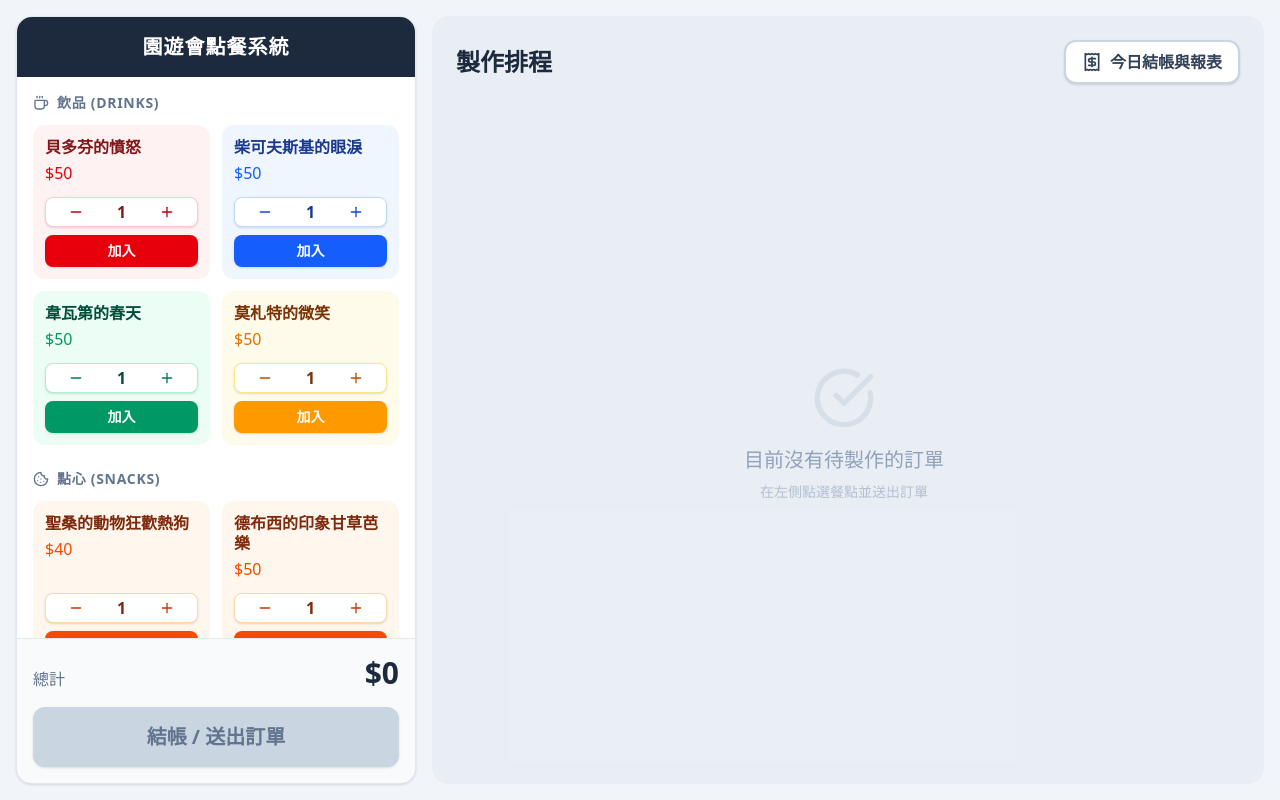
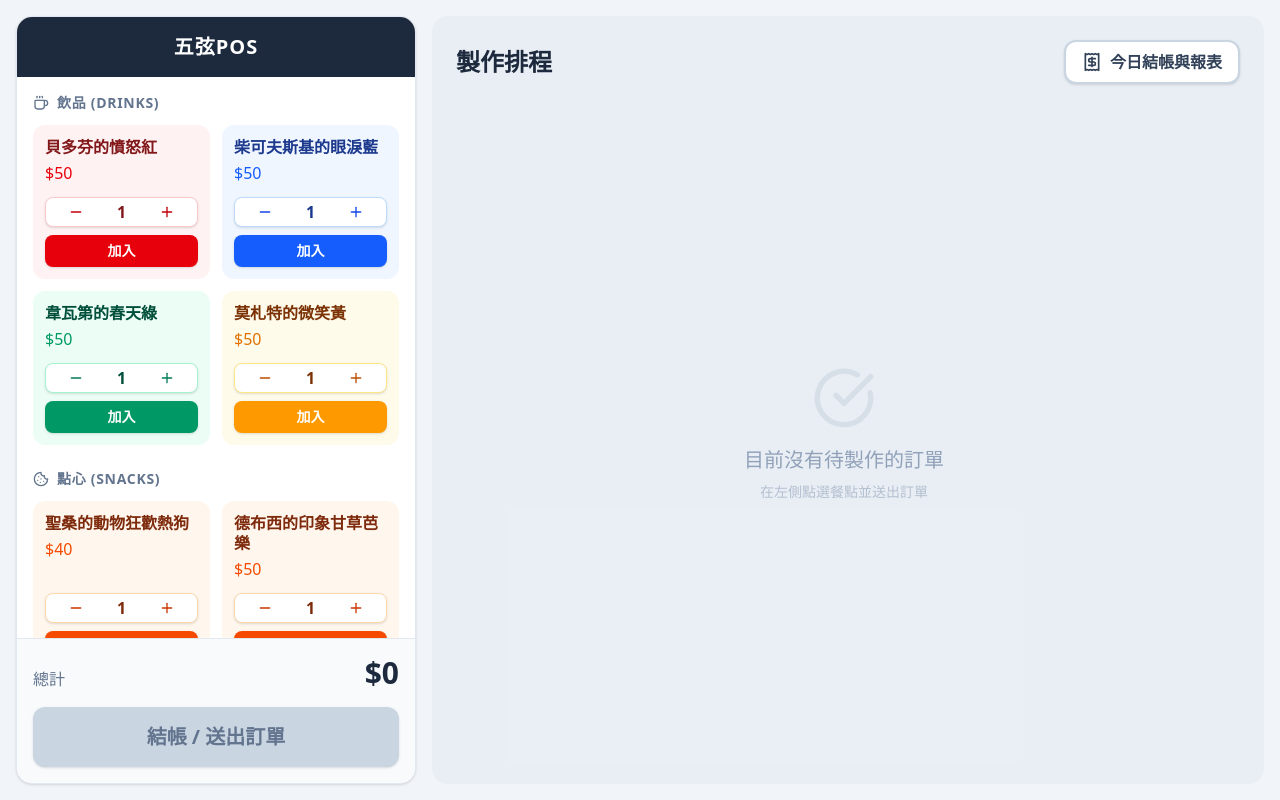
Before and after one commit to blacKgreYcAt/stringclub, a React (Vite) app: page / in a window 1280 px wide. Built offline with nearby package versions, Linux system fonts and the light colour scheme.

Commit message:
refactor: Update app name and menu item names
Rename the application to "五弦POS" and update the names of menu items to include their respective colors for clarity.

```diff
--- a/metadata.json
+++ b/metadata.json
@@ -1,5 +1,5 @@
 {
-  "name": "School Fair POS",
+  "name": "五弦POS",
   "description": "A Point of Sale and order queue management app for a school fair booth, designed for tablet landscape mode.",
   "requestFramePermissions": []
 }
--- a/src/App.tsx
+++ b/src/App.tsx
@@ -28,10 +28,10 @@ type Order = {
 };
 
 const MENU_ITEMS: MenuItem[] = [
-  { id: 'd1', name: '貝多芬的憤怒', price: 50, category: 'drink', theme: 'red' },
-  { id: 'd2', name: '柴可夫斯基的眼淚', price: 50, category: 'drink', theme: 'blue' },
-  { id: 'd3', name: '韋瓦第的春天', price: 50, category: 'drink', theme: 'green' },
-  { id: 'd4', name: '莫札特的微笑', price: 50, category: 'drink', theme: 'yellow' },
+  { id: 'd1', name: '貝多芬的憤怒紅', price: 50, category: 'drink', theme: 'red' },
+  { id: 'd2', name: '柴可夫斯基的眼淚藍', price: 50, category: 'drink', theme: 'blue' },
+  { id: 'd3', name: '韋瓦第的春天綠', price: 50, category: 'drink', theme: 'green' },
+  { id: 'd4', name: '莫札特的微笑黃', price: 50, category: 'drink', theme: 'yellow' },
   { id: 's1', name: '聖桑的動物狂歡熱狗', price: 40, category: 'snack', theme: 'orange' },
   { id: 's2', name: '德布西的印象甘草芭樂', price: 50, category: 'snack', theme: 'orange' },
 ];
@@ -212,7 +212,7 @@ export default function App() {
       <div className="w-1/3 min-w-[320px] max-w-[400px] bg-white rounded-2xl shadow-sm border border-slate-200 flex flex-col overflow-hidden">
         {/* Header */}
         <div className="bg-slate-800 text-white p-4 text-center shrink-0">
-          <h1 className="text-xl font-bold tracking-wider">園遊會點餐系統</h1>
+          <h1 className="text-xl font-bold tracking-wider">五弦POS</h1>
         </div>
 
         {/* Menu Grid - Scrollable area */}
```
